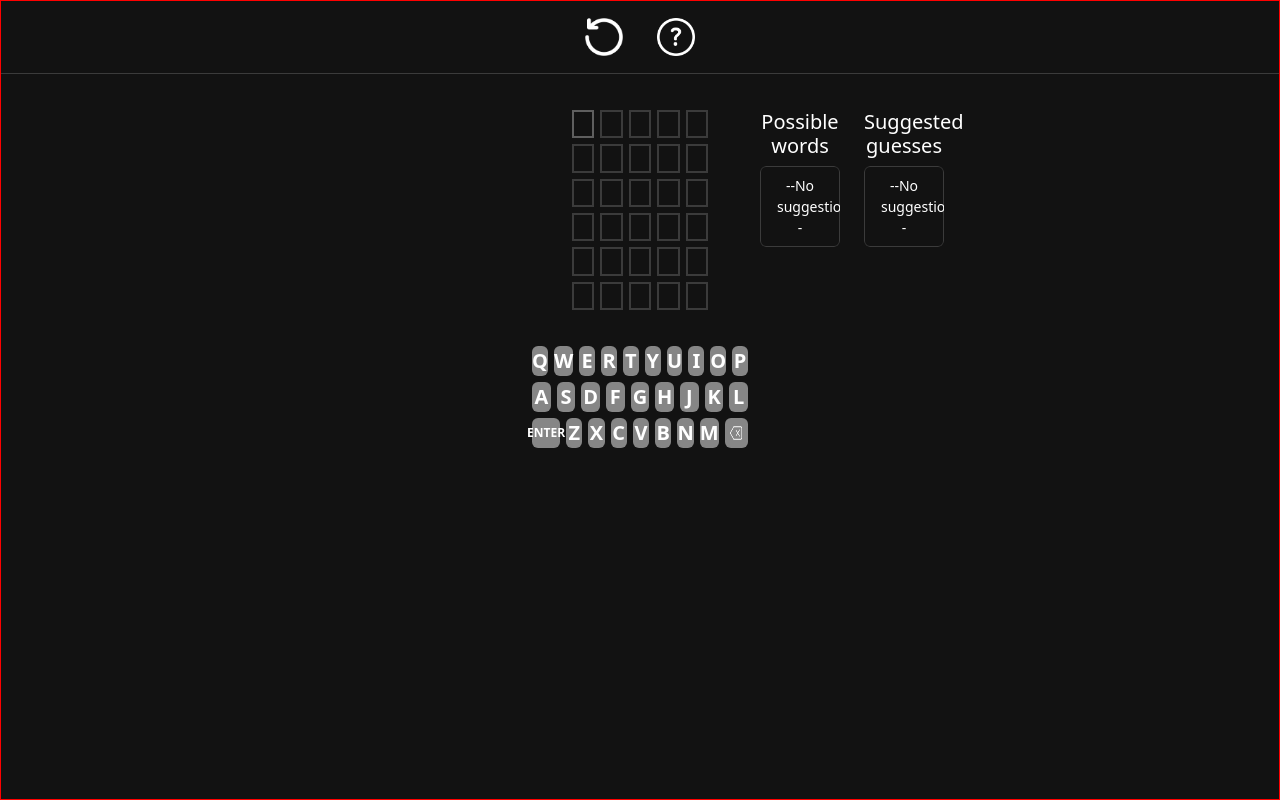
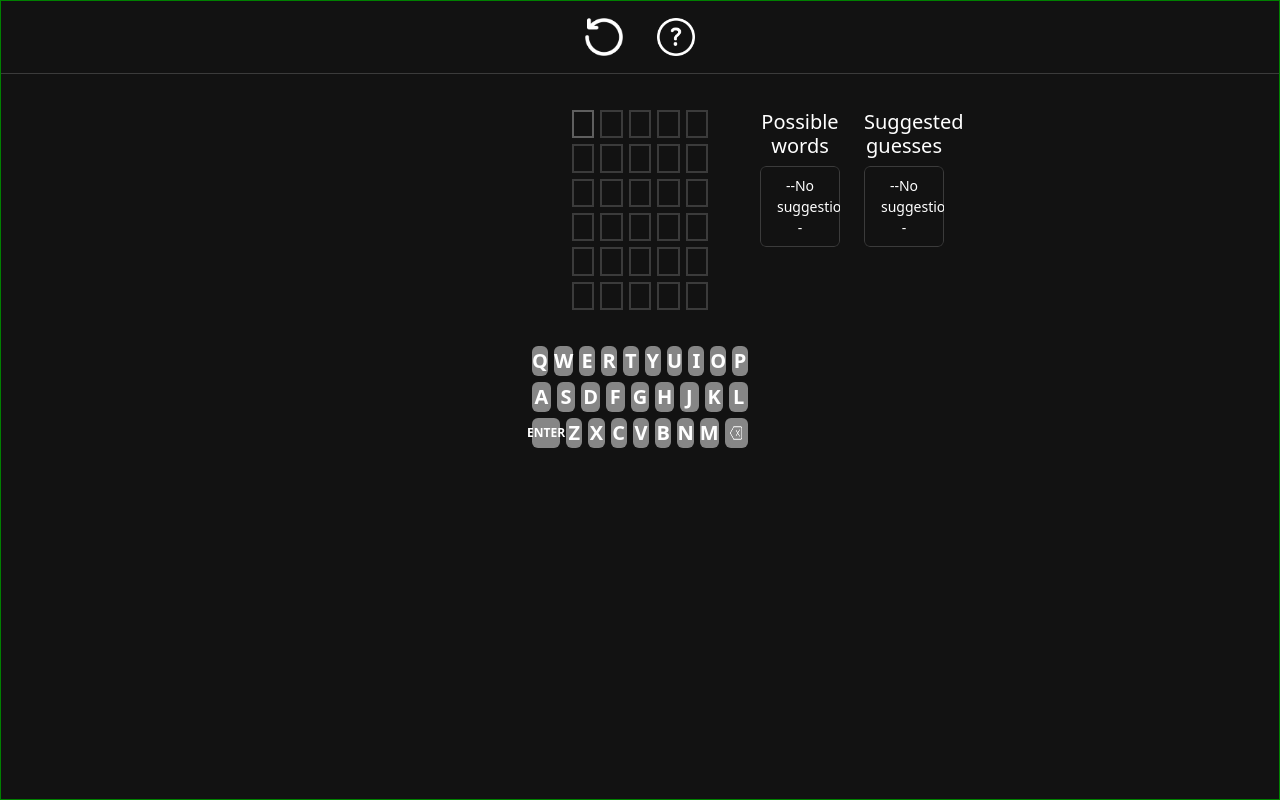
Before and after one commit to perssonoliver/WordleAssistant, a React (Vite) app in the folder wordle-solver/: page / in a window 1280 px wide. Built offline with nearby package versions, Linux system fonts and the light colour scheme.

Commit message:
fix scroll try #2

```diff
--- a/wordle-solver/src/App.css
+++ b/wordle-solver/src/App.css
@@ -18,7 +18,7 @@
 }
 
 .main-container {
-    border: 1px solid red;
+    border: 1px solid green;
     width: 100%;
     height: 100dvh;
     margin: 0 auto;
--- a/wordle-solver/src/index.css
+++ b/wordle-solver/src/index.css
@@ -26,7 +26,8 @@ body {
   display: flex;
   place-items: center;
   min-width: 100vw;
-  min-height: 100vh;
+  min-height: 100dvh;
+  overflow: hidden;
   background-color: var(--bg-black) !important;
 }
 
```
